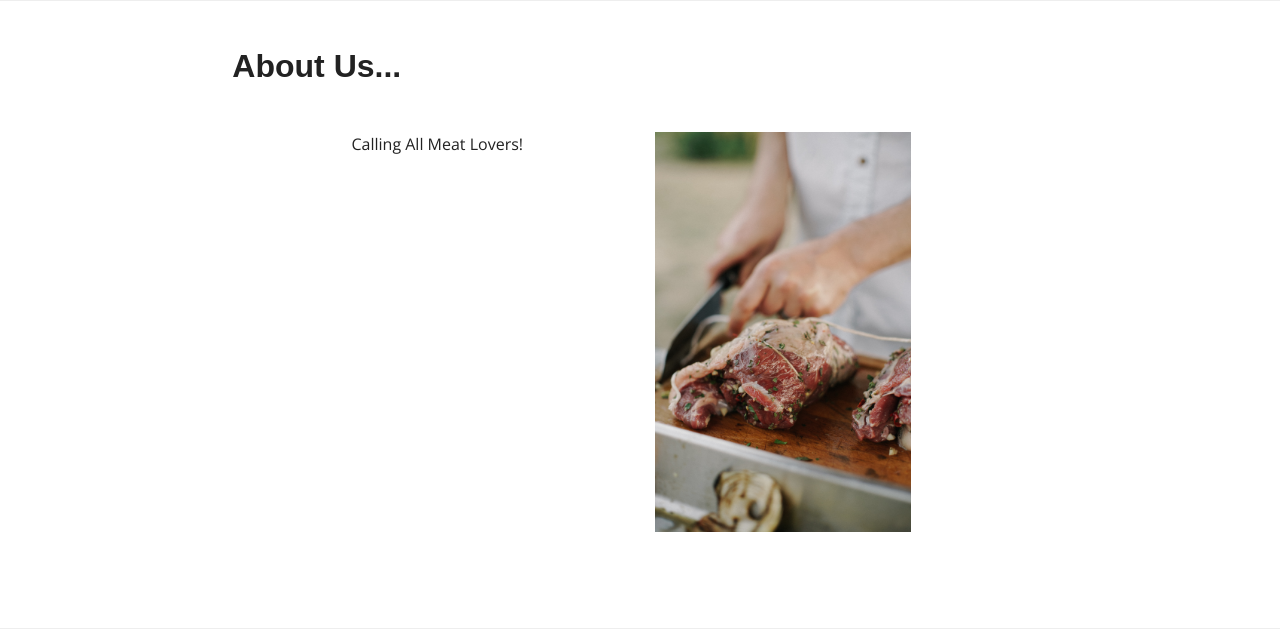
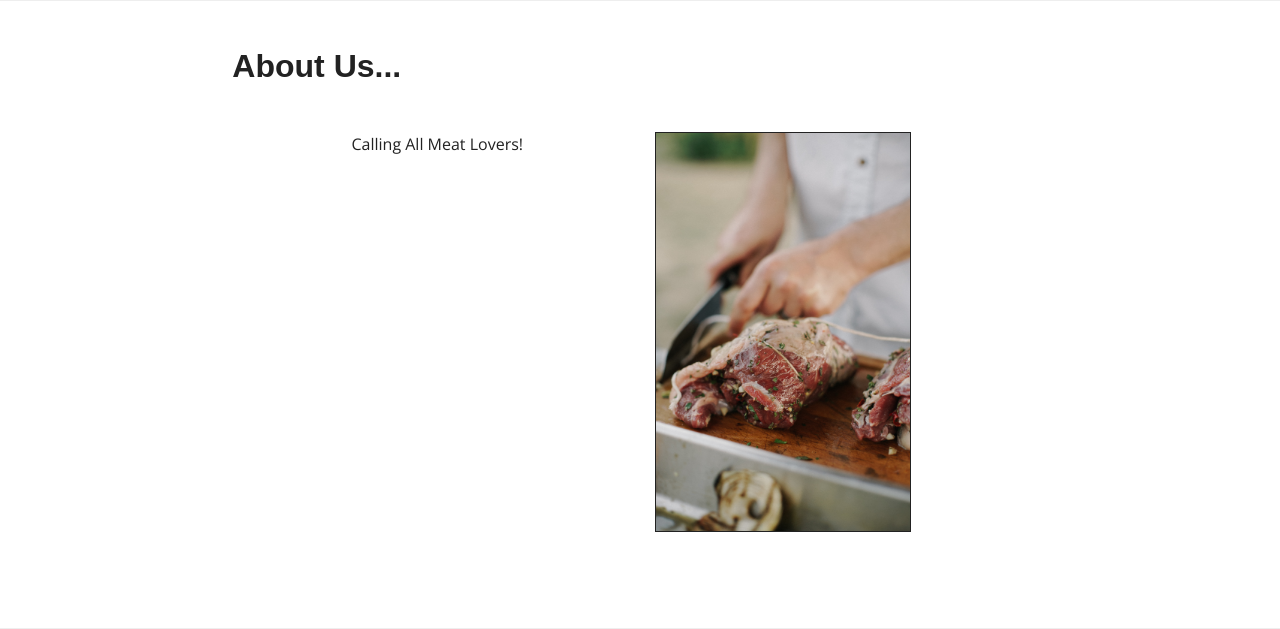
Before and after one commit to legenduzair/the-halal-butcher, a Django app: page / in a window 1280 px wide. Shown: the part 976-1605 px from the top of the page. Run offline with Django 3.2, Linux system fonts and the light colour scheme; some libraries are stand-ins or nearby versions; some web fonts are replaced.

Commit message:
Add css border property to images in base.html

```diff
--- a/home/templates/index.html
+++ b/home/templates/index.html
@@ -20,7 +20,7 @@
     <div class="container-fluid bg-light px-5 pb-5">
         <div class="row">
             <div class="col-7 m-auto">
-                <div class="main-banner"></div>
+                <div class="main-banner border border-dark"></div>
             </div>
         </div>
     </div>
@@ -38,7 +38,7 @@
                 </div>
             </div>
             <div class="col-3">
-                <div class="about-us-image">
+                <div class="about-us-image border border-dark">
                 </div>
             </div>
         </div>
@@ -53,7 +53,7 @@
         </div>
         <div class="row gx-5 justify-content-center">
             <div class="col-3">
-                <div class="subscribe-image">
+                <div class="subscribe-image border border-dark">
                 </div>
             </div>
             <div class="col-3"></div>
```
